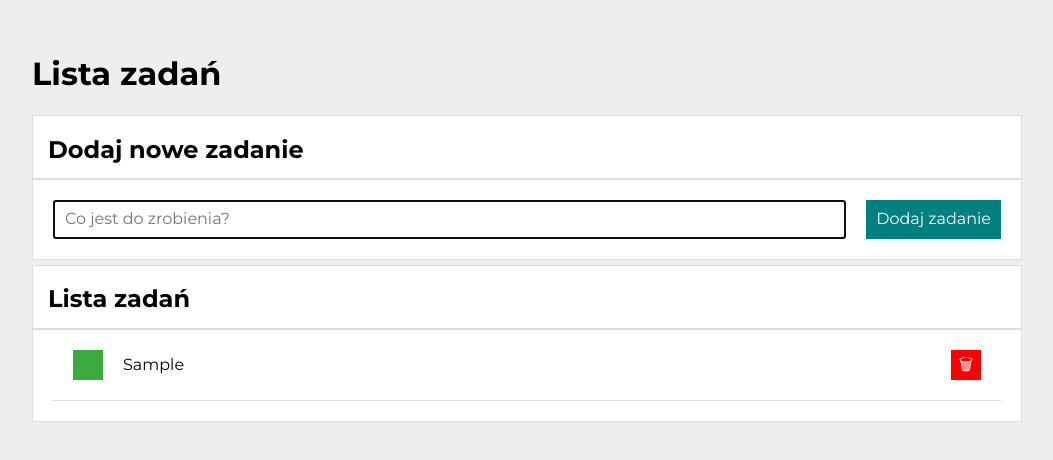
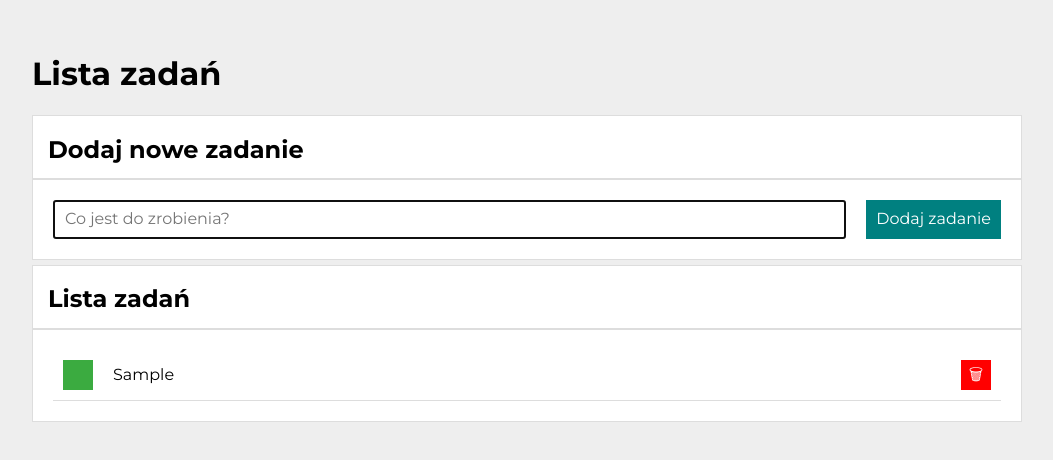
Before and after one commit to kasiami0/task-list, a plain HTML site: page index.html in a window 1280 px wide. Both pictures are taken after typing "Sample" into the empty fields and a click on the button "Dodaj zadanie". Shown: the whole page, without its empty margins (113-1166 px from the left). Drawn offline with nearby package versions, Linux system fonts and the light colour scheme.

Commit message:
list's padding changed, html in js formated

```diff
--- a/css/list.css
+++ b/css/list.css
@@ -2,11 +2,11 @@
     min-height: 90px;
     list-style-type: none;
     margin: 0px;
-    padding: 0px 20px 20px;
+    padding: 20px;
 }
 
 .list__item {
-    padding: 20px;
+    padding: 10px;
     border-bottom: 1px solid #ddd;
     display: grid;
     grid-template-columns: auto 1fr auto;
```
Also changed, not shown: js/script.js (+9 -3 lines).
